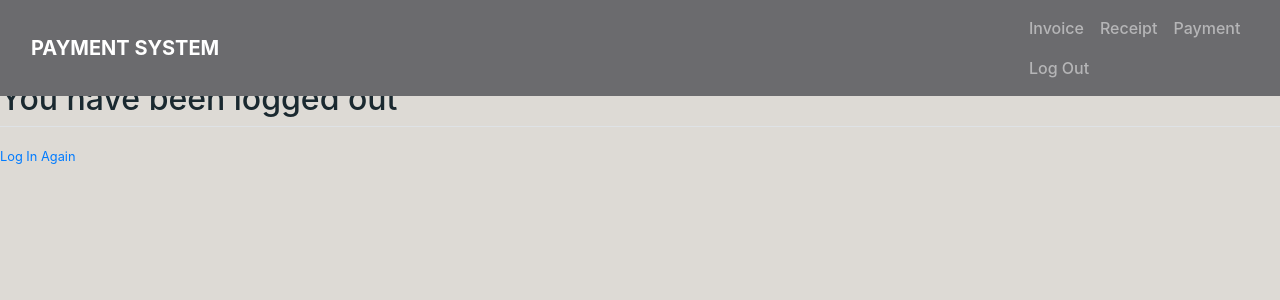
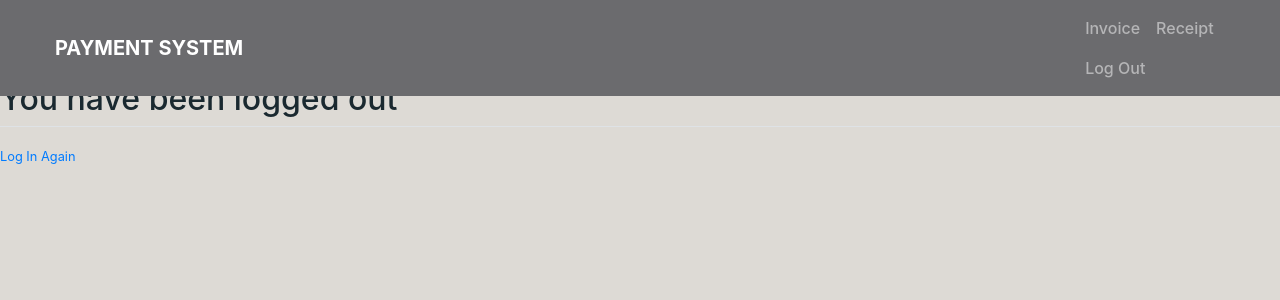
Before and after one commit to xctannn/PaymentSystem, a Django app: page /logout/ in a window 1280 px wide. Shown: the top 300 px of the page. Run offline with Django 4.2, Linux system fonts and the light colour scheme; parts of the project's set-up code (start-up, migrations or seed data) failed here and were passed over; some libraries are stand-ins or nearby versions.

Commit message:
feat: make payment nav appear to CFO only

```diff
--- a/invoice/templates/invoice/base.html
+++ b/invoice/templates/invoice/base.html
@@ -1,6 +1,7 @@
 {% load static %}
 {% url 'invoice-home' as invoice %}
 {% url 'receipt-home' as receipt %}
+{% url 'payment-home' as payment %}
 
 <!DOCTYPE html>
 <html>
@@ -12,39 +13,32 @@
   <link rel="stylesheet" href="https://stackpath.bootstrapcdn.com/bootstrap/4.5.0/css/bootstrap.min.css" integrity="sha384-9aIt2nRpC12Uk9gS9baDl411NQApFmC26EwAOH8WgZl5MYYxFfc+NcPb1dKGj7Sk" crossorigin="anonymous">
   <link rel="stylesheet" href="{% static 'invoice/main.css' %}">
 
-    {% if title %}
-      <title>Payment System-{{ title }}</title>
-    {% else %}
-      <title>Payment System</title>
-    {% endif %}
+  <title>Payment System</title>
 </head>
 
 <body>
   <header class="site-header">
     <nav class="navbar navbar-expand-md navbar-dark bg-nav-gray fixed-top">
       <div class="container">
-        <a class="navbar-brand mr-4 font-weight-bold"">PAYMENT SYSTEM</a>
+        <a class="navbar-brand ml-4 font-weight-bold">PAYMENT SYSTEM</a>
         <button class="navbar-toggler" type="button" data-toggle="collapse" data-target="#navbarToggle" aria-controls="navbarToggle" aria-expanded="false" aria-label="Toggle navigation">
           <span class="navbar-toggler-icon"></span>
         </button>
       </div>
       <div class="collapse navbar-collapse" id="navbarToggle">
         <div class="nav navbar-nav navbar-right">
-          <a class="nav-item nav-link {% if request.path == invoice %} active {% endif %}" href="{% url 'invoice-home' %}">Invoice</a>
-          <a class="nav-item nav-link {% if request.path == receipt %} active {% endif %}" href="{% url 'receipt-home' %}">Receipt</a>
-          <a class="nav-item nav-link {% if request.path == payment %} active {% endif %}" href ="{% url 'payment-home'%}">Payment</a>
-          <a class="nav-item nav-link {% if request.path == payment %} active {% endif %}" href = "{% url 'logout' %}" >Log Out</a>
+            <a class="nav-item nav-link {% if request.path == invoice %} active {% endif %}" href="{% url 'invoice-home' %}">Invoice</a>
+            <a class="nav-item nav-link {% if request.path == receipt %} active {% endif %}" href="{% url 'receipt-home' %}">Receipt</a>
+            {% if CFO or CFO1 or CFO2 %}
+              <a class="nav-item nav-link {% if request.path == payment %} active {% endif %}" href ="{% url 'payment-home'%}">Payment</a>
+            {% endif %}
+            <a class="nav-item nav-link" href = "{% url 'logout' %}" >Log Out</a>
         </div>
       </div>
     </nav>
   </header>
 
   <div>
-    {% comment %} {% if messages %}
-      {%for message in messages%}
-        <div class="alert alert-{{message.tags}}">
-          {{message}} {% endcomment %}
-        </div>
     {% block content %}{% endblock %}
   </div>
 </body>
```
